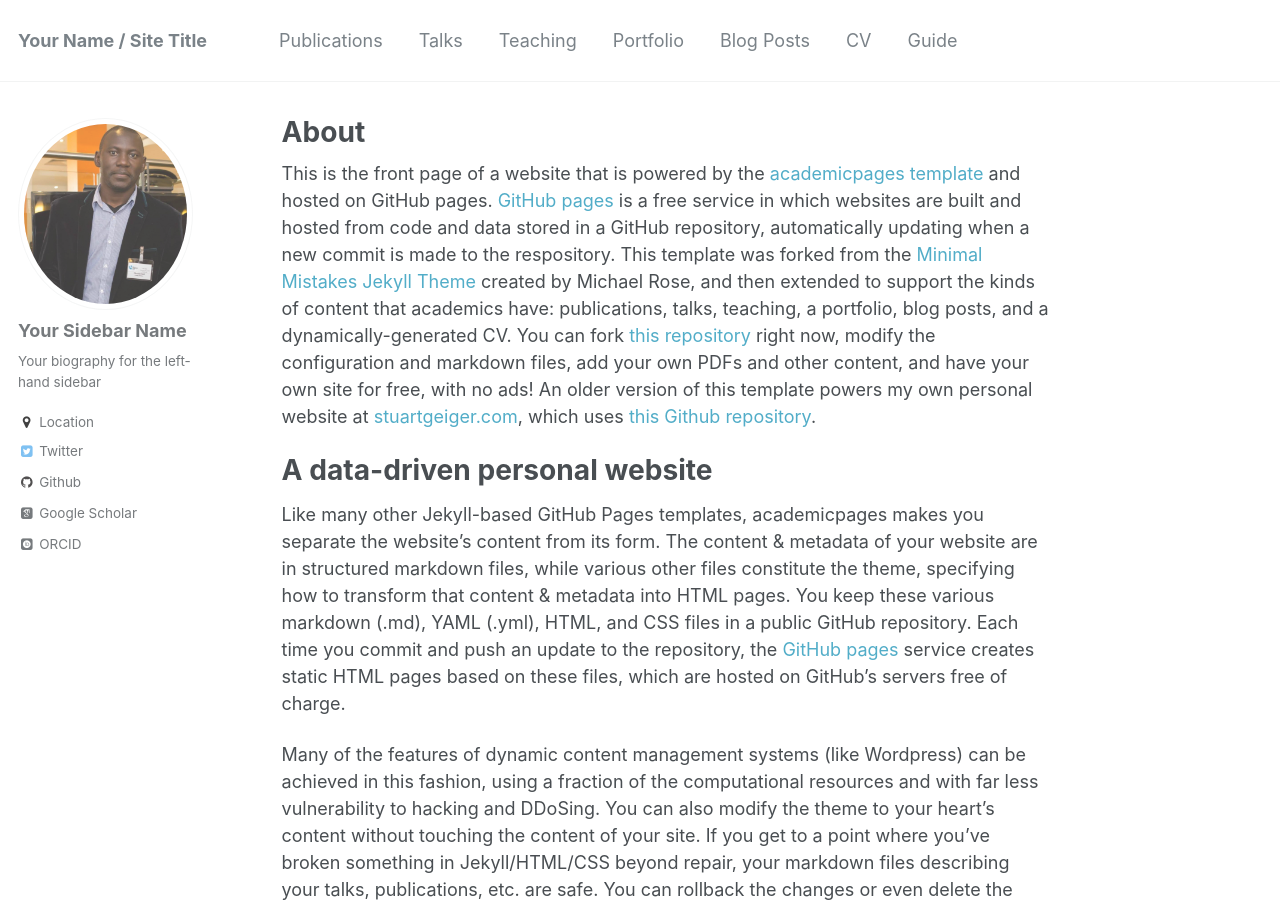
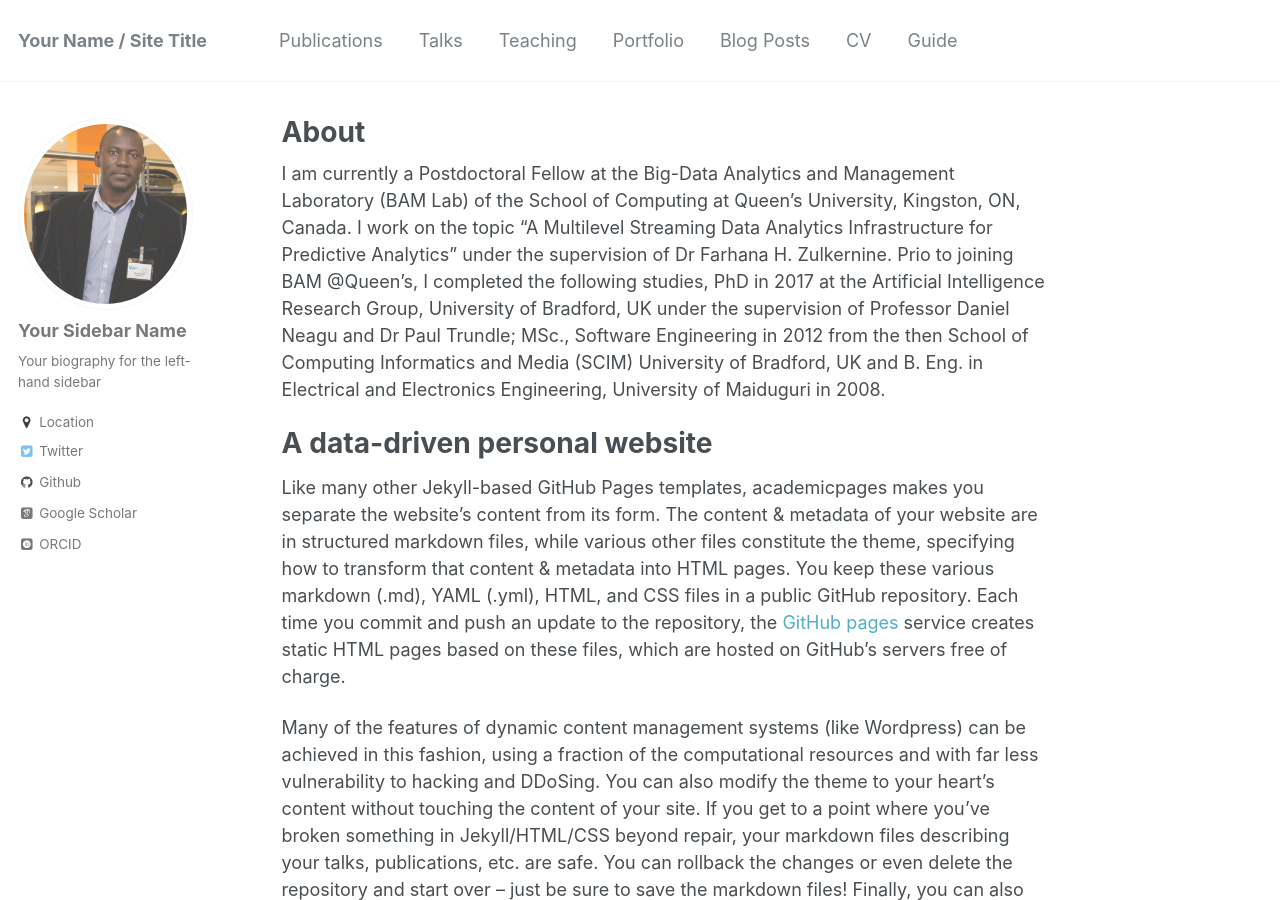
Before and after one commit to hisah/hisah.github.io, a Jekyll site: the page built from _pages/about.md, in a window 1280 px wide and 900 px high. Built offline with Jekyll 4.4.1, drawn with Linux system fonts in a browser that asks for light colours; some web fonts are replaced.

Commit message:
new commit

```diff
--- a/_pages/about.md
+++ b/_pages/about.md
@@ -8,7 +8,7 @@ redirect_from:
   - /about.html
 ---
 
-This is the front page of a website that is powered by the [academicpages template](https://github.com/academicpages/academicpages.github.io) and hosted on GitHub pages. [GitHub pages](https://pages.github.com) is a free service in which websites are built and hosted from code and data stored in a GitHub repository, automatically updating when a new commit is made to the respository. This template was forked from the [Minimal Mistakes Jekyll Theme](https://mmistakes.github.io/minimal-mistakes/) created by Michael Rose, and then extended to support the kinds of content that academics have: publications, talks, teaching, a portfolio, blog posts, and a dynamically-generated CV. You can fork [this repository](https://github.com/academicpages/academicpages.github.io) right now, modify the configuration and markdown files, add your own PDFs and other content, and have your own site for free, with no ads! An older version of this template powers my own personal website at [stuartgeiger.com](http://stuartgeiger.com), which uses [this Github repository](https://github.com/staeiou/staeiou.github.io).
+I am currently a Postdoctoral Fellow at the Big-Data Analytics and Management Laboratory (BAM Lab) of the School of Computing at Queen’s University, Kingston, ON, Canada. I work on the topic “A Multilevel Streaming Data Analytics Infrastructure for Predictive Analytics” under the supervision of Dr Farhana H. Zulkernine. Prio to joining BAM @Queen’s, I completed the following studies, PhD in 2017 at the Artificial Intelligence Research Group, University of Bradford, UK under the supervision of Professor Daniel Neagu and Dr Paul Trundle; MSc., Software Engineering in 2012 from the then School of Computing Informatics and Media (SCIM) University of Bradford, UK and B. Eng. in Electrical and Electronics Engineering, University of Maiduguri in 2008.
 
 A data-driven personal website
 ======
```
